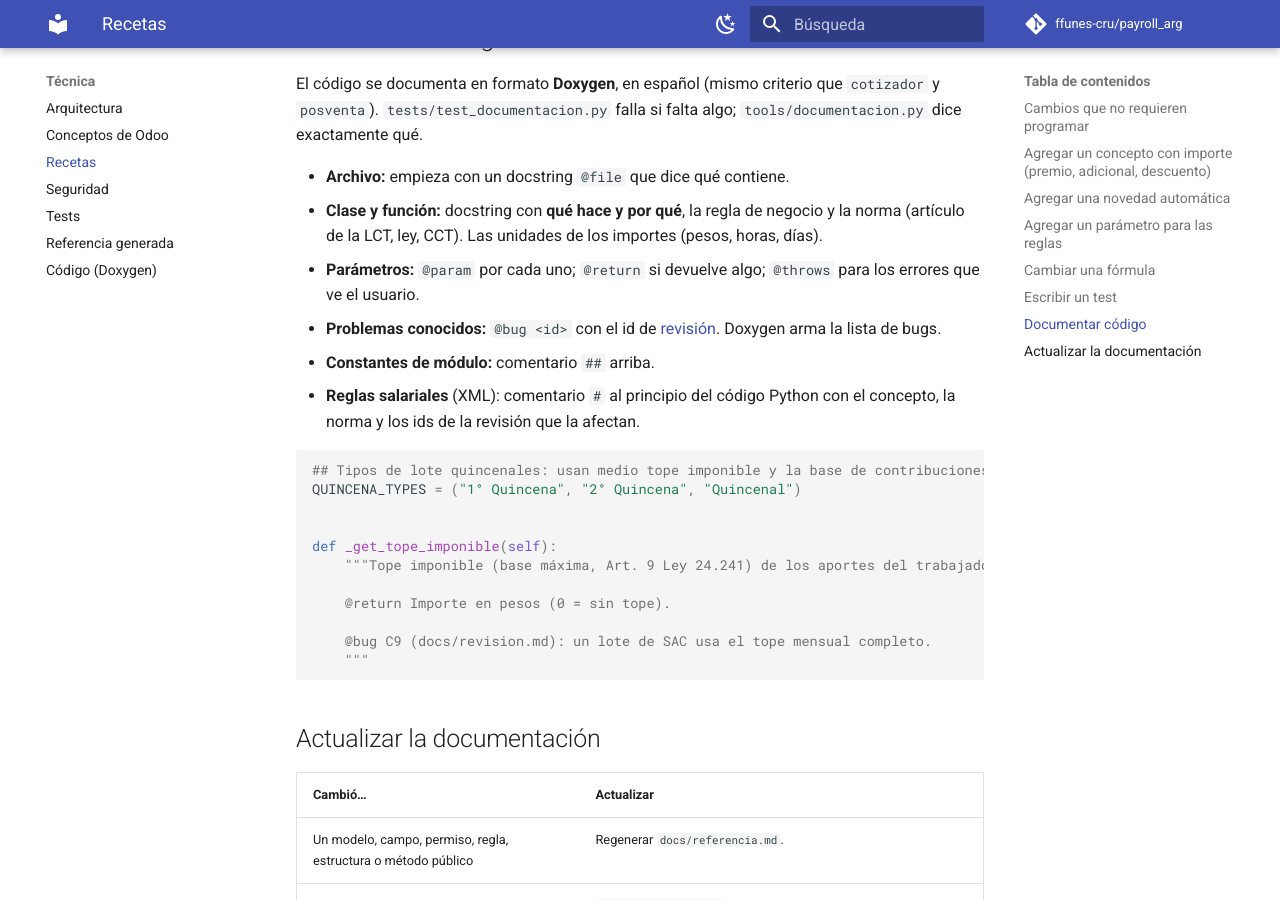
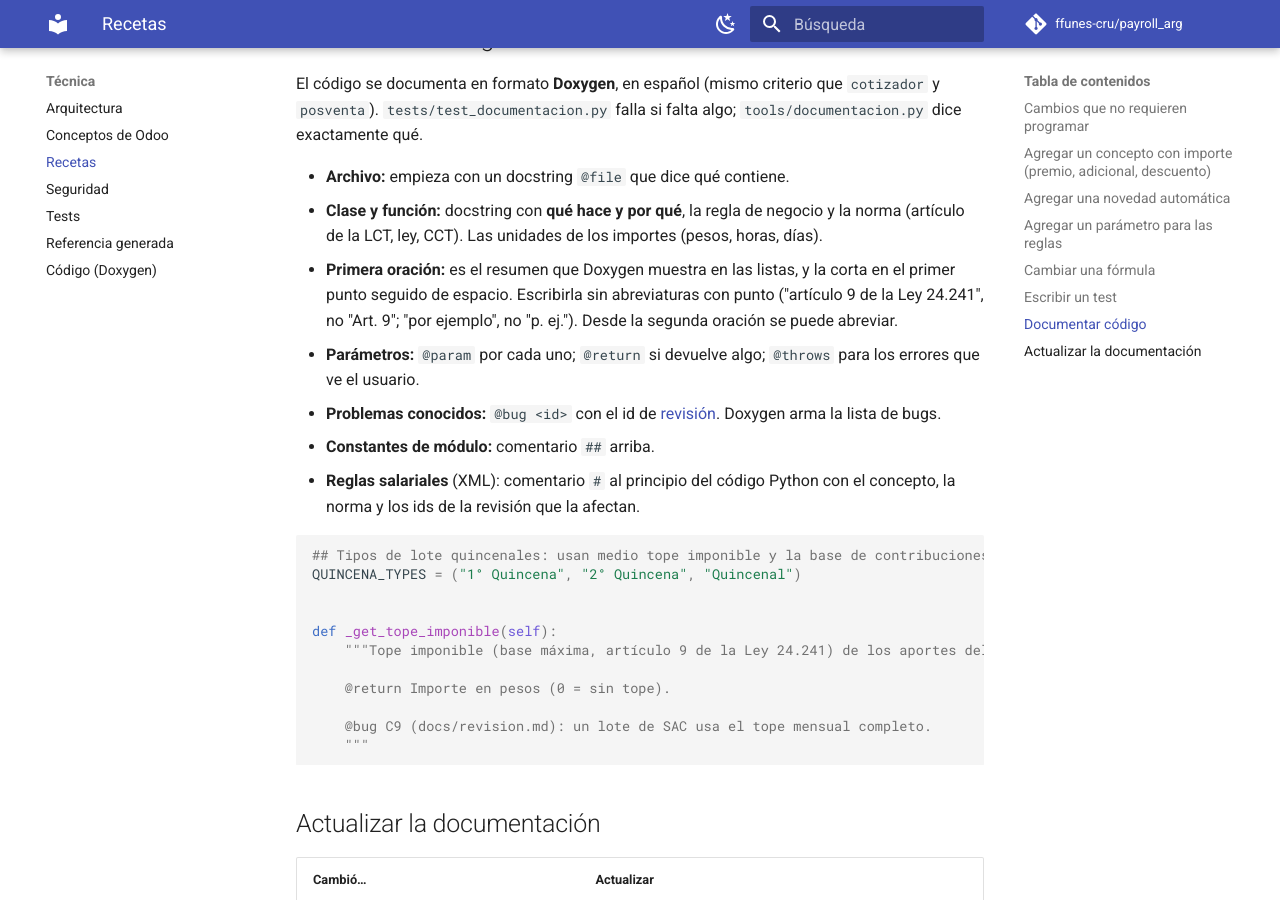
Before and after one commit to ffunes-cru/payroll_arg, an MkDocs documentation site: the page built from docs/recetas.md, in a window 1280 px wide and 900 px high, scrolled down 2403 px. Built offline with MkDocs 1.6.1 and Material for MkDocs 9.7.7, drawn with Linux system fonts in a browser that asks for light colours; comment, search, counter and statistics services are not loaded.

Commit message:
docs(payroll_arg): Doxygen site shows only the code API
The documents are already on the MkDocs site, so Doxygen now takes only the
Python code of payroll_arg and payroll_arg_attendance, with its own start
page (docs/doxygen-inicio.md): how to navigate, the bug list and shortcuts
to the main classes. The side tree no longer lists page headings.
Docstrings whose first sentence had an abbreviation ("Art. 9", "coef.")
were cut in two by Doxygen's brief detection; they now spell it out, and
docs/recetas.md states the rule. Fixes two Doxygen warnings in docstrings.

Co-Authored-By: Claude Opus 5.5 <noreply@anthropic.com>

```diff
--- a/docs/recetas.md
+++ b/docs/recetas.md
@@ -72,6 +72,9 @@ exactamente qué.
 - **Archivo:** empieza con un docstring `@file` que dice qué contiene.
 - **Clase y función:** docstring con **qué hace y por qué**, la regla de negocio y la norma (artículo de
   la LCT, ley, CCT). Las unidades de los importes (pesos, horas, días).
+- **Primera oración:** es el resumen que Doxygen muestra en las listas, y la corta en el primer punto
+  seguido de espacio. Escribirla sin abreviaturas con punto ("artículo 9 de la Ley 24.241", no
+  "Art. 9"; "por ejemplo", no "p. ej."). Desde la segunda oración se puede abreviar.
 - **Parámetros:** `@param` por cada uno; `@return` si devuelve algo; `@throws` para los errores que ve el
   usuario.
 - **Problemas conocidos:** `@bug <id>` con el id de [revisión](revision.md). Doxygen arma la lista de bugs.
@@ -85,7 +88,7 @@ QUINCENA_TYPES = ("1° Quincena", "2° Quincena", "Quincenal")
 
 
 def _get_tope_imponible(self):
-    """Tope imponible (base máxima, Art. 9 Ley 24.241) de los aportes del trabajador en este recibo.
+    """Tope imponible (base máxima, artículo 9 de la Ley 24.241) de los aportes del trabajador en este recibo.
 
     @return Importe en pesos (0 = sin tope).
 
--- a/mkdocs.yml
+++ b/mkdocs.yml
@@ -9,6 +9,7 @@ copyright: Copyright © 2026 Franco Funes · AGPL-3
 docs_dir: docs
 exclude_docs: |
   Doxyfile
+  doxygen-inicio.md
   api/
 
 theme:
```
Also changed, not shown: docs/doxygen-inicio.md (added, +30 -0 lines), docs/referencia.md (+1 -1 lines), 7 other files.
